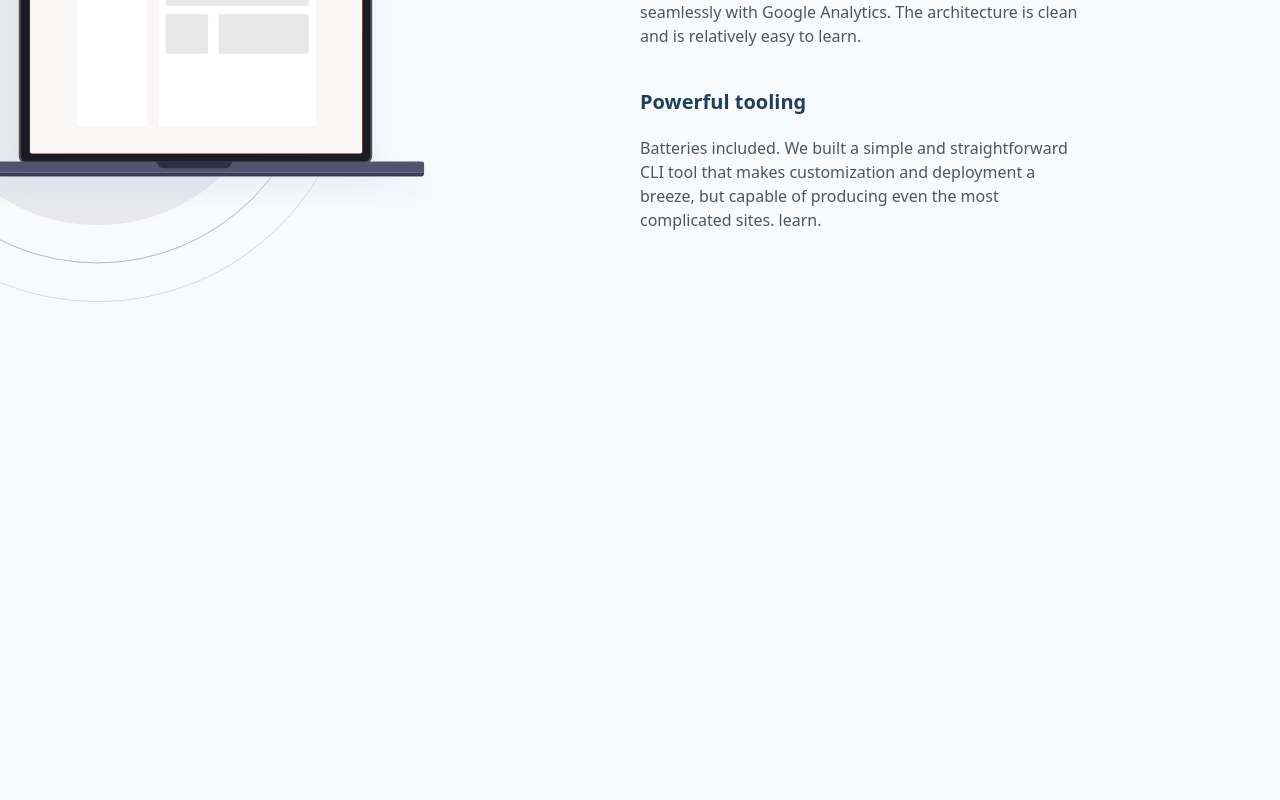
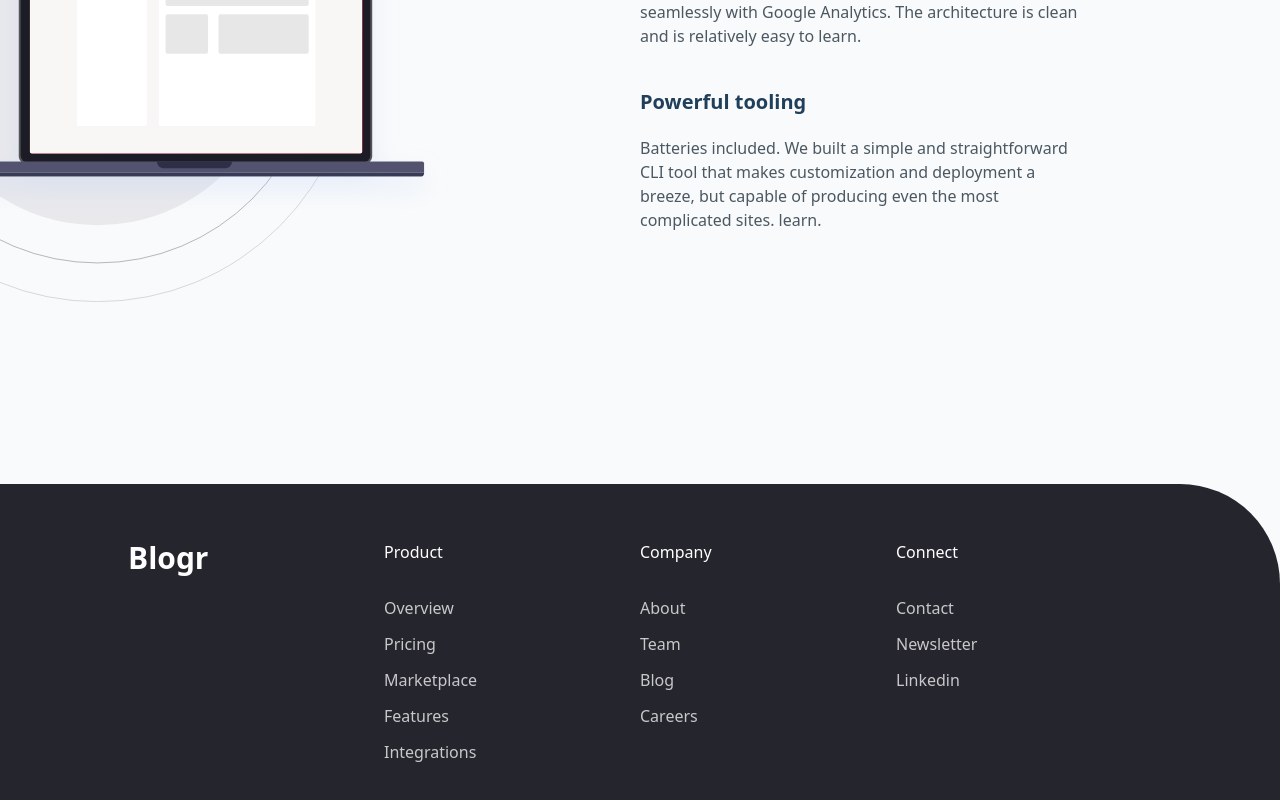
Before and after one commit to radoRandriamahandry/vue-ui-component, a Vue app: page /blogr in a window 1280 px wide. Shown: the part 2572-3372 px from the top of the page. Before the commit the page ends 2874 px from the top, so only its background shows below. Built offline with nearby package versions, Linux system fonts and the light colour scheme; a web font is replaced by a local one.

Commit message:
feat: finish footer Blogr

```diff
--- /dev/null
+++ b/src/components/blogr/layouts/Footer.vue
@@ -0,0 +1,42 @@
+<template>
+  <div class="grid max-w-screen-lg grid-cols-4 mx-auto my-14">
+    <div class="text-3xl font-bold text-white">Blogr</div>
+    <div>
+      <h3 class="mb-8 text-white">Product</h3>
+      <div class="grid gap-3">
+        <div v-for="product in products" :key="product">{{ product }}</div>
+      </div>
+    </div>
+    <div>
+      <h3 class="mb-8 text-white">Company</h3>
+      <div class="grid gap-3">
+        <div v-for="company in companies" :key="company">{{ company }}</div>
+      </div>
+    </div>
+    <div>
+      <h3 class="mb-8 text-white">Connect</h3>
+      <div class="grid gap-3">
+        <div v-for="connect in connects" :key="connect">{{ connect }}</div>
+      </div>
+    </div>
+  </div>
+</template>
+
+<script>
+import { ref } from "vue"
+export default {
+  setup() {
+    const products = ref([
+      "Overview",
+      "Pricing",
+      "Marketplace",
+      "Features",
+      "Integrations",
+    ])
+    const companies = ref(["About", "Team", "Blog", "Careers"])
+    const connects = ref(["Contact", "Newsletter", "Linkedin"])
+
+    return { products, companies, connects }
+  },
+}
+</script>
--- a/src/views/LPageBlogr.vue
+++ b/src/views/LPageBlogr.vue
@@ -117,6 +117,11 @@
         </div>
       </template>
     </SectionWithTwoColumn>
+    <div
+      class="w-full  bg-blogr-neutral-dark-black-blue text-blogr-neutral-gray-blue rounded-tr-blogr"
+    >
+      <Footer />
+    </div>
   </div>
 </template>
 
@@ -124,11 +129,14 @@
 import HeroSection from "../components/blogr/layouts/HeroSection.vue"
 import SectionWithTwoColumn from "../components/blogr/layouts/SectionWithTwoColumn.vue"
 import Paragraphe from "../components/blogr/layouts/Paragraphe.vue"
+import Footer from "../components/blogr/layouts/Footer.vue"
+
 export default {
   components: {
     HeroSection,
     SectionWithTwoColumn,
     Paragraphe,
+    Footer,
   },
 }
 </script>
```
